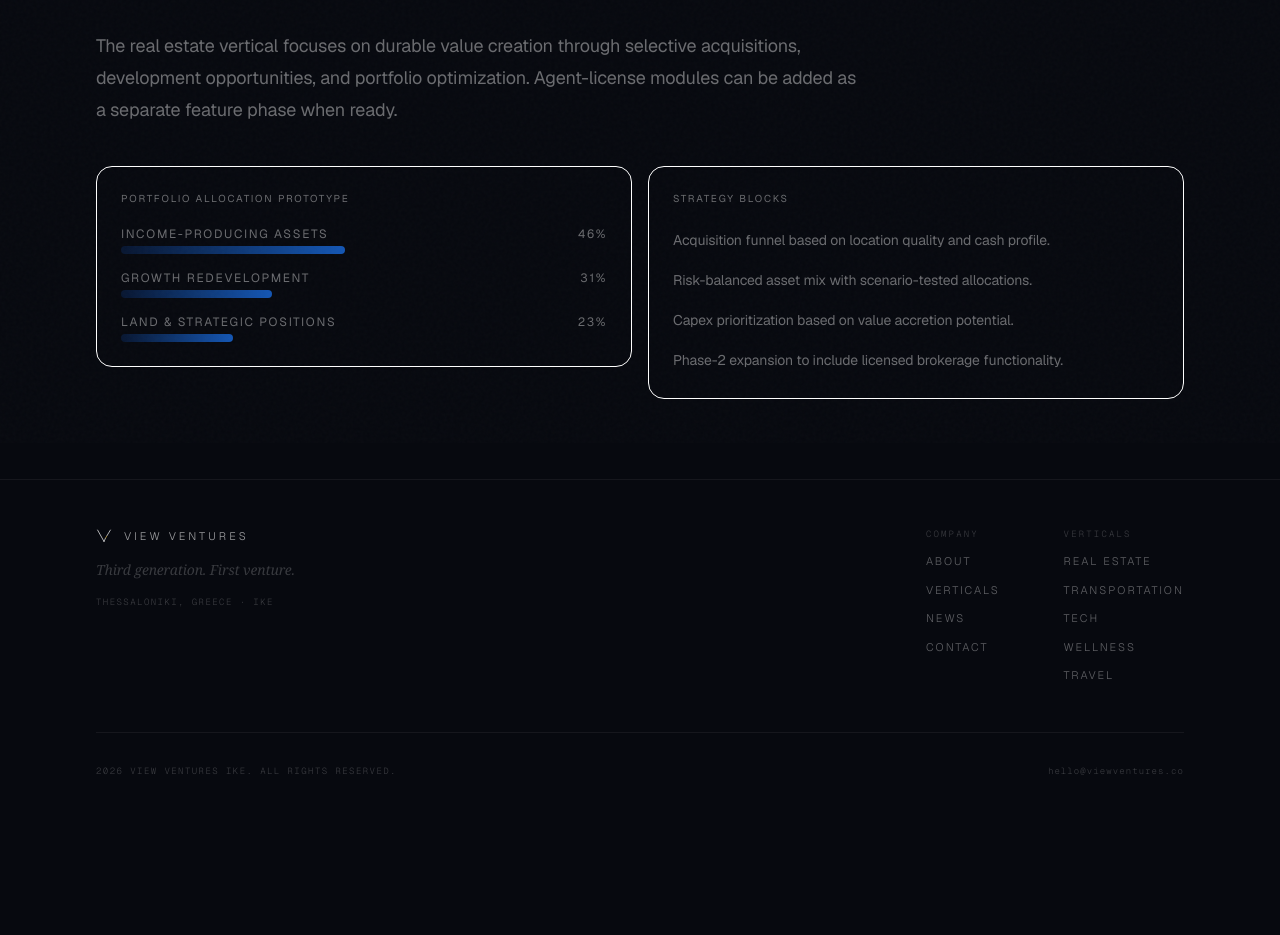
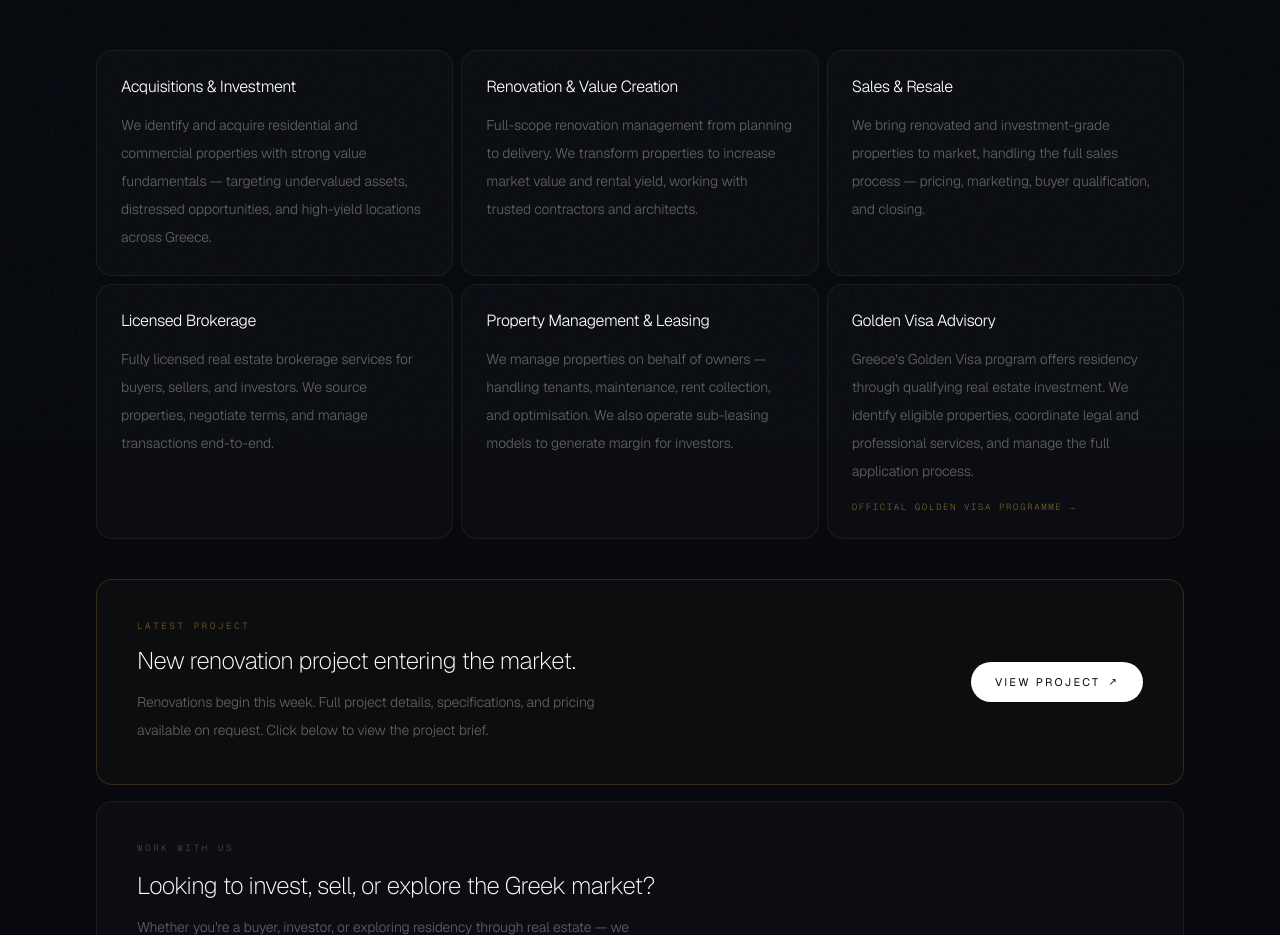
Before and after one commit to viewventuresltd/view-ventures-web, a Next.js app: page /verticals/real-estate in a window 1280 px wide. Shown: the part 357-1292 px from the top of the page. Before the commit the page ends 1183 px from the top, so only its background shows below. Built offline with nearby package versions, Linux system fonts and the light colour scheme.

Commit message:
Real Estate: full services page with Golden Visa, brokerage, latest project card

```diff
--- a/app/verticals/real-estate/page.tsx
+++ b/app/verticals/real-estate/page.tsx
@@ -1,72 +1,131 @@
+import Link from "next/link";
 import { Reveal } from "../../components/reveal";
 import { SiteFooter } from "../../components/site-footer";
 import { SiteHeader } from "../../components/site-header";
 
-const allocation = [
-  { segment: "Income-Producing Assets", value: 46 },
-  { segment: "Growth Redevelopment", value: 31 },
-  { segment: "Land & Strategic Positions", value: 23 },
+const services = [
+  {
+    title: "Acquisitions & Investment",
+    description:
+      "We identify and acquire residential and commercial properties with strong value fundamentals — targeting undervalued assets, distressed opportunities, and high-yield locations across Greece.",
+  },
+  {
+    title: "Renovation & Value Creation",
+    description:
+      "Full-scope renovation management from planning to delivery. We transform properties to increase market value and rental yield, working with trusted contractors and architects.",
+  },
+  {
+    title: "Sales & Resale",
+    description:
+      "We bring renovated and investment-grade properties to market, handling the full sales process — pricing, marketing, buyer qualification, and closing.",
+  },
+  {
+    title: "Licensed Brokerage",
+    description:
+      "Fully licensed real estate brokerage services for buyers, sellers, and investors. We source properties, negotiate terms, and manage transactions end-to-end.",
+  },
+  {
+    title: "Property Management & Leasing",
+    description:
+      "We manage properties on behalf of owners — handling tenants, maintenance, rent collection, and optimisation. We also operate sub-leasing models to generate margin for investors.",
+  },
+  {
+    title: "Golden Visa Advisory",
+    description:
+      "Greece's Golden Visa program offers residency through qualifying real estate investment. We identify eligible properties, coordinate legal and professional services, and manage the full application process.",
+    link: {
+      label: "Official Golden Visa Programme →",
+      href: "https://migration.gov.gr/en/golden-visa/",
+    },
+  },
 ];
 
 export default function RealEstatePage() {
   return (
     <div className="min-h-screen bg-[#07090F] text-white">
       <SiteHeader />
-      <main className="mx-auto w-full max-w-6xl px-5 pb-20 pt-10 sm:px-8">
+      <main className="mx-auto w-full max-w-6xl px-5 pb-24 pt-10 sm:px-8">
+
+        {/* HEADER */}
         <Reveal>
-          <p className="text-[11px] font-medium uppercase tracking-[0.24em] text-white/40">
-            Vertical / Real Estate
-          </p>
-          <h1 className="mt-4 max-w-4xl text-balance font-sans text-5xl leading-tight sm:text-6xl">
-            Investment-led real estate strategy with long-term asset discipline.
+          <p className="font-mono text-[9px] font-light uppercase tracking-[0.3em] text-white/25">Vertical / Real Estate</p>
+          <h1 className="mt-4 max-w-4xl text-4xl font-extralight leading-tight tracking-tight text-white sm:text-5xl">
+            Investment-led real estate with full-cycle execution.
           </h1>
-          <p className="mt-6 max-w-3xl text-pretty text-base leading-8 text-white/40 sm:text-lg">
-            The real estate vertical focuses on durable value creation through
-            selective acquisitions, development opportunities, and portfolio
-            optimization. Agent-license modules can be added as a separate
-            feature phase when ready.
+          <p className="mt-5 max-w-2xl text-sm font-light leading-7 text-white/40">
+            We acquire, renovate, manage, and sell residential and commercial properties across Greece. From single-asset investments to Golden Visa acquisitions, we handle every stage in-house — backed by licensed professionals and a growing portfolio.
           </p>
         </Reveal>
 
-        <section className="mt-10 grid gap-4 md:grid-cols-2">
+        {/* SERVICES GRID */}
+        <div className="mt-12 grid gap-2 sm:grid-cols-2 lg:grid-cols-3">
+          {services.map((service, i) => (
+            <Reveal key={service.title} delay={i * 0.06}>
+              <article className="flex h-full flex-col rounded-2xl border border-white/[0.06] bg-white/[0.02] p-6 transition-colors hover:border-white/10">
+                <h3 className="text-base font-light tracking-tight text-white">{service.title}</h3>
+                <p className="mt-3 flex-1 text-sm font-light leading-7 text-white/35">{service.description}</p>
+                {service.link && (
+                  <a
+                    href={service.link.href}
+                    target="_blank"
+                    rel="noopener noreferrer"
+                    className="mt-4 font-mono text-[9px] uppercase tracking-[0.18em] text-[#C49A2E]/60 transition-colors hover:text-[#C49A2E]"
+                  >
+                    {service.link.label}
+                  </a>
+                )}
+              </article>
+            </Reveal>
+          ))}
+        </div>
+
+        {/* LATEST PROJECT CARD */}
         <Reveal>
-            <article className="rounded-2xl border border-white/[0.06]/80 bg-white/[0.04]/80 p-6">
-              <p className="text-[10px] font-medium uppercase tracking-[0.18em] text-white/40">
-                Portfolio Allocation Prototype
+          <div className="mt-10 rounded-2xl border border-[#C49A2E]/20 bg-[rgba(196,154,46,0.03)] p-8 sm:p-10">
+            <div className="flex flex-col gap-6 sm:flex-row sm:items-center sm:justify-between">
+              <div>
+                <p className="font-mono text-[9px] font-light uppercase tracking-[0.3em] text-[#C49A2E]/60">Latest Project</p>
+                <h2 className="mt-3 max-w-xl text-2xl font-extralight leading-tight tracking-tight text-white">
+                  New renovation project entering the market.
+                </h2>
+                <p className="mt-3 max-w-lg text-sm font-light leading-7 text-white/35">
+                  Renovations begin this week. Full project details, specifications, and pricing available on request. Click below to view the project brief.
                 </p>
-              <div className="mt-5 space-y-4">
-                {allocation.map((item) => (
-                  <div key={item.segment}>
-                    <div className="mb-1 flex items-center justify-between text-xs uppercase tracking-[0.14em] text-white/40">
-                      <span>{item.segment}</span>
-                      <span>{item.value}%</span>
               </div>
-                    <div className="h-2 rounded-full bg-white/[0.04]/[0.02]">
-                      <div
-                        className="h-full rounded-full bg-[linear-gradient(90deg,#081630,#1456B4)]"
-                        style={{ width: `${item.value}%` }}
-                      />
+              <div className="flex-shrink-0">
+                <a
+                  href="/real-estate-project.pdf"
+                  target="_blank"
+                  rel="noopener noreferrer"
+                  className="inline-flex items-center gap-2 rounded-full bg-white px-6 py-3 text-[11px] font-medium uppercase tracking-[0.2em] text-[#07090F] transition-all hover:bg-white/90"
+                >
+                  View Project
+                  <span className="text-[10px]">↗</span>
+                </a>
               </div>
             </div>
-                ))}
           </div>
-            </article>
         </Reveal>
 
-          <Reveal delay={0.08}>
-            <article className="rounded-2xl border border-white/[0.06]/80 bg-white/[0.04]/[0.02] p-6">
-              <p className="text-[10px] font-medium uppercase tracking-[0.18em] text-white/40">
-                Strategy Blocks
+        {/* CTA */}
+        <Reveal>
+          <div className="mt-4 rounded-2xl border border-white/[0.06] bg-white/[0.02] p-8 sm:p-10">
+            <p className="font-mono text-[9px] font-light uppercase tracking-[0.3em] text-white/25">Work with us</p>
+            <h2 className="mt-4 max-w-xl text-2xl font-extralight leading-tight tracking-tight text-white">
+              Looking to invest, sell, or explore the Greek market?
+            </h2>
+            <p className="mt-3 max-w-lg text-sm font-light leading-7 text-white/35">
+              Whether you're a buyer, investor, or exploring residency through real estate — we can help at every stage.
             </p>
-              <ul className="mt-5 space-y-3 text-sm leading-7 text-white/40">
-                <li>Acquisition funnel based on location quality and cash profile.</li>
-                <li>Risk-balanced asset mix with scenario-tested allocations.</li>
-                <li>Capex prioritization based on value accretion potential.</li>
-                <li>Phase-2 expansion to include licensed brokerage functionality.</li>
-              </ul>
-            </article>
+            <Link
+              href="/contact"
+              className="mt-6 inline-flex items-center gap-2 rounded-full bg-white px-6 py-3 text-[11px] font-medium uppercase tracking-[0.2em] text-[#07090F] transition-all hover:bg-white/90"
+            >
+              Get in Touch
+            </Link>
+          </div>
         </Reveal>
-        </section>
+
       </main>
       <SiteFooter />
     </div>
```
Lines whose indentation alone changed are shown as unchanged.
